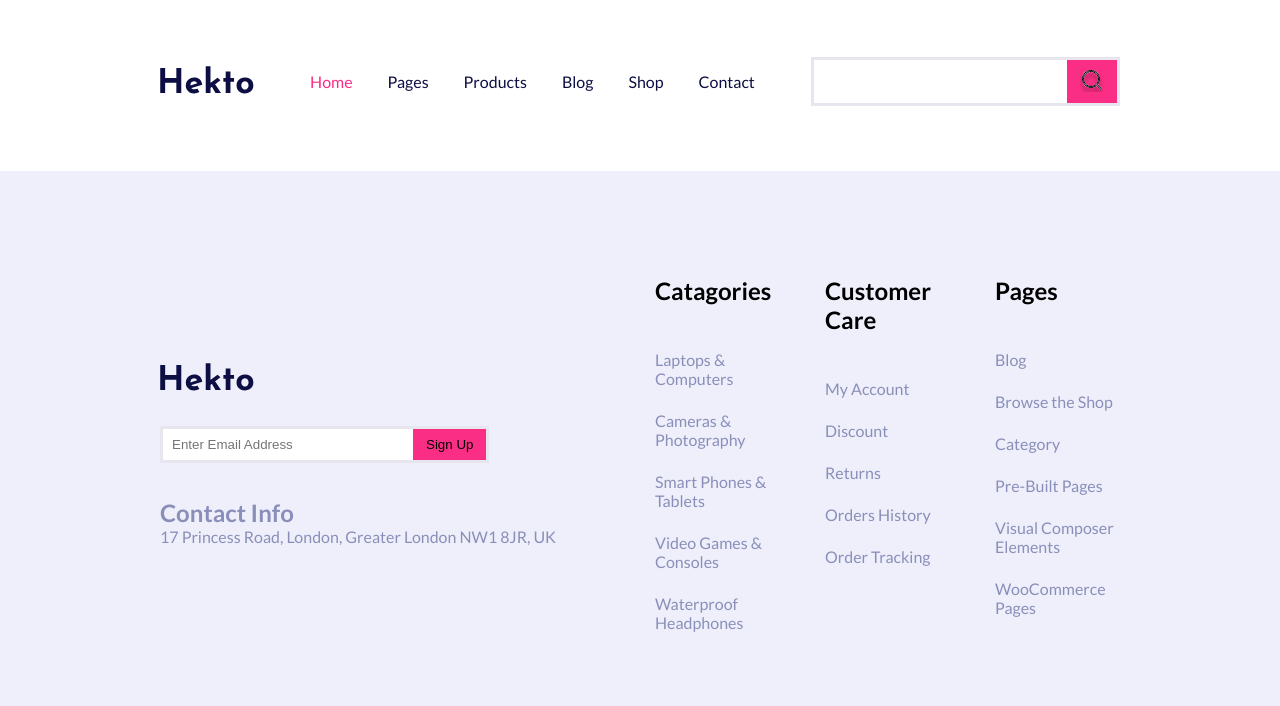
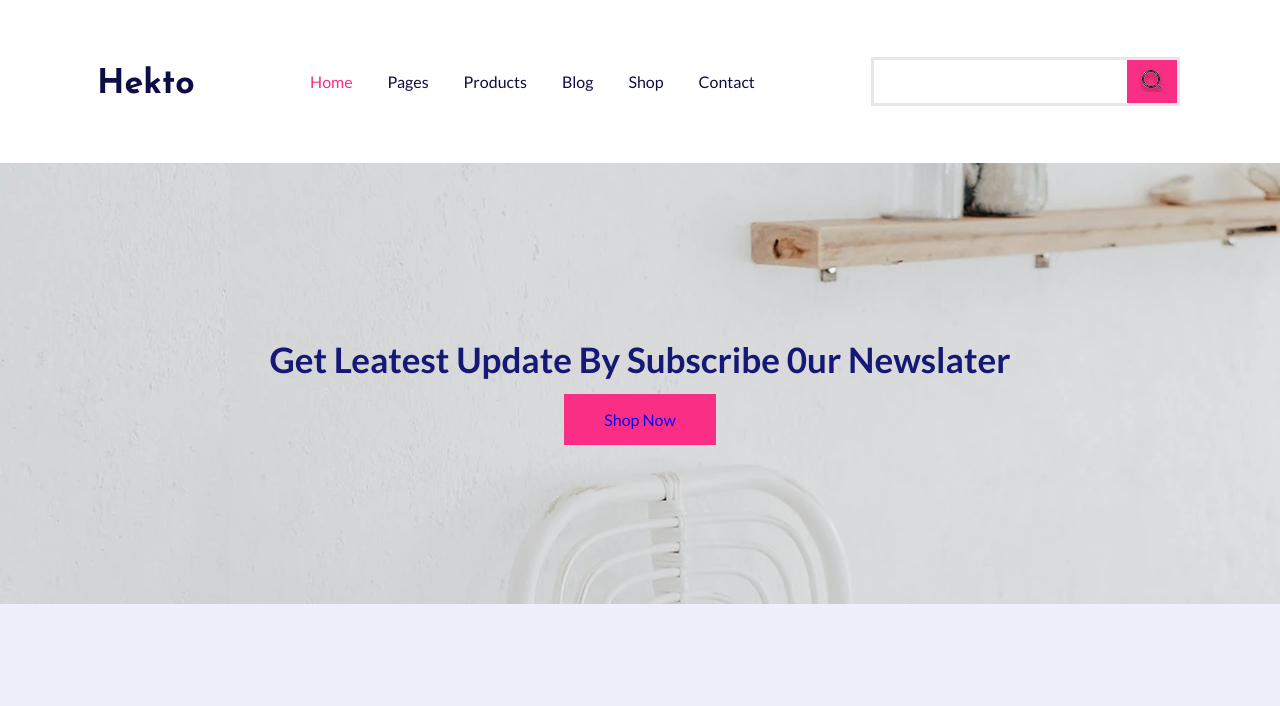
Before and after one commit to Inas-Harb2005/Hekto, a plain HTML site: page index.html in a window 1280 px wide. Shown: the top 706 px of the page. Drawn offline with Linux system fonts and the light colour scheme.

Commit message:
create newsletter section

```diff
--- a/assets/css/base.css
+++ b/assets/css/base.css
@@ -20,6 +20,21 @@ ul{
     width: calc(100% - 320px);
     margin: auto;
 }
+@media screen  and (max-width : 1400px) {
+    .container{
+        width: calc(100% - 200px);
+    }
+}
+@media screen  and (max-width : 992px) {
+    .container{
+        width: calc(100% - 100px);
+    }
+}
+@media screen  and (max-width : 576px) {
+    .container{
+        width: calc(100% - 50px);
+    }
+}
 .row{
     display: flex;
     flex-wrap: wrap;
--- a/assets/css/main.css
+++ b/assets/css/main.css
@@ -1,11 +1,9 @@
-
 body{
-    height: 6000px;
+    /*height: 6000px;*/
     font-family: var(--mainFont);
 }
 .header{
     padding: 57px 0;
-    position: fixed;
     width: 100%;
 }
 .header ul{
@@ -16,13 +14,13 @@ body{
 .list a{
     color: #0d0e43;
     font-size: 16px;
-    transition-property : color ;
-    transition-duration : 1s ;
+    /*transition-property : color ;
+    transition-duration : 1s ;*/
 }
-.header a:hover{
+/* .header a:hover{
     color : orange;
     font-size: 25px;
-}
+} */
 .header .homeTag{
     color: #FB2E86;
 }
@@ -52,11 +50,28 @@ body{
     }
 }
 /* end header */
+
 /*start space*/
 .space{
     color:white
 }
 /*end space*/
+/* start newsletter*/
+.newsletter{
+    background-image: url('../image/newsletter.webp');
+    padding: 175px 0;
+    text-align: center;
+    background-attachment: fixed;
+}
+.newsletter h2{
+    margin-bottom: 30px;
+    color: #151875;
+    font-size: 35px;
+}
+.shop-btn{
+    background-color:#FB2E86;
+}
+/* end newsletter*/
 /* start footer */
 .footer{
     background-color: #EEEFFB;
--- a/index.html
+++ b/index.html
@@ -64,8 +64,9 @@
             </div>
         </div>
 
-        <div class="space">
-            Lorem ipsum dolor sit, amet consectetur adipisicing elit. Asperiores omnis, sint accusamus dignissimos rerum esse porro ipsa illum? Impedit officiis incidunt, cumque quis, dolorum esse ut enim eligendi a ea voluptatibus tenetur dolore accusamus cum illo ipsa nihil optio consequatur expedita, unde ullam magnam dolor iusto eveniet? Saepe nisi assumenda consequatur iure possimus voluptate alias impedit tempora maiores nihil? Incidunt quas commodi autem sunt laboriosam. Tempora, inventore assumenda? Asperiores consequuntur excepturi, vitae dolorem labore blanditiis voluptatum nulla. Enim dolorum hic consequatur ducimus, quod repellat aliquid, rem non eos id repudiandae alias officiis accusamus numquam ratione odit! Culpa eos earum, sit blanditiis architecto eveniet aliquid illo cumque cum similique eaque unde aliquam porro dignissimos minima nulla iure, soluta amet error quibusdam adipisci et dolorem accusamus inventore? Corporis facilis omnis ad fuga. Sunt obcaecati dolor numquam maiores voluptas libero nisi ad aliquid, deleniti expedita nihil consequatur quibusdam omnis animi dolorem delectus vel rerum aliquam quia dolore blanditiis ut possimus reiciendis cum. Laboriosam assumenda ad adipisci corrupti omnis harum provident obcaecati beatae cupiditate autem eos ex, deserunt debitis saepe tenetur quaerat amet libero atque impedit fugiat? Vero quidem dolorum esse, magnam ducimus saepe sunt eaque iusto libero aliquam dicta commodi. Deserunt, ut cupiditate!
+        <div class="newsletter">
+            <h2>Get Leatest Update By Subscribe 0ur Newslater</h2>
+            <a class="btn shop-btn" href="#">Shop Now</a>
         </div>
 
         <div class="footer">
@@ -73,19 +74,23 @@
             <div class="row">
                 <div class="left-side d_flex flex_direction">
                     <img src="./assets/image/hekto_logo.svg"/>
+
                     <div class="search">
                     <form>
                         <input type="email" placeholder="Enter Email Address"/>
                         <button type="submit" class="btn">Sign Up</button>
                     </form>
                     </div>
+
                     <div class="address-info">
                         <h2>Contact Info</h2>
                         <p>17 Princess Road, London, Greater London NW1 8JR, UK</p>
                     </div>
                 </div>
+
                 <div class="right-side">
                     <div class="row">
+
                         <div class="footer-item d_flex flex_direction ">
                             <h2>Catagories</h2>
                                     <ul class="d_flex flex_direction gap-2">
@@ -106,6 +111,7 @@
                                         </li>
                                     </ul>
                         </div>
+
                         <div class="footer-item d_flex flex_direction ">
                             <h2>Customer Care</h2>
                                     <ul class="d_flex flex_direction gap-2">
@@ -126,6 +132,7 @@
                                         </li>
                                     </ul>
                         </div>
+
                         <div class="footer-item d_flex flex_direction ">
                             <h2>Pages</h2>
                                     <ul class="d_flex flex_direction gap-2">
```
Also changed, not shown: assets/image/newsletter.webp (added).
